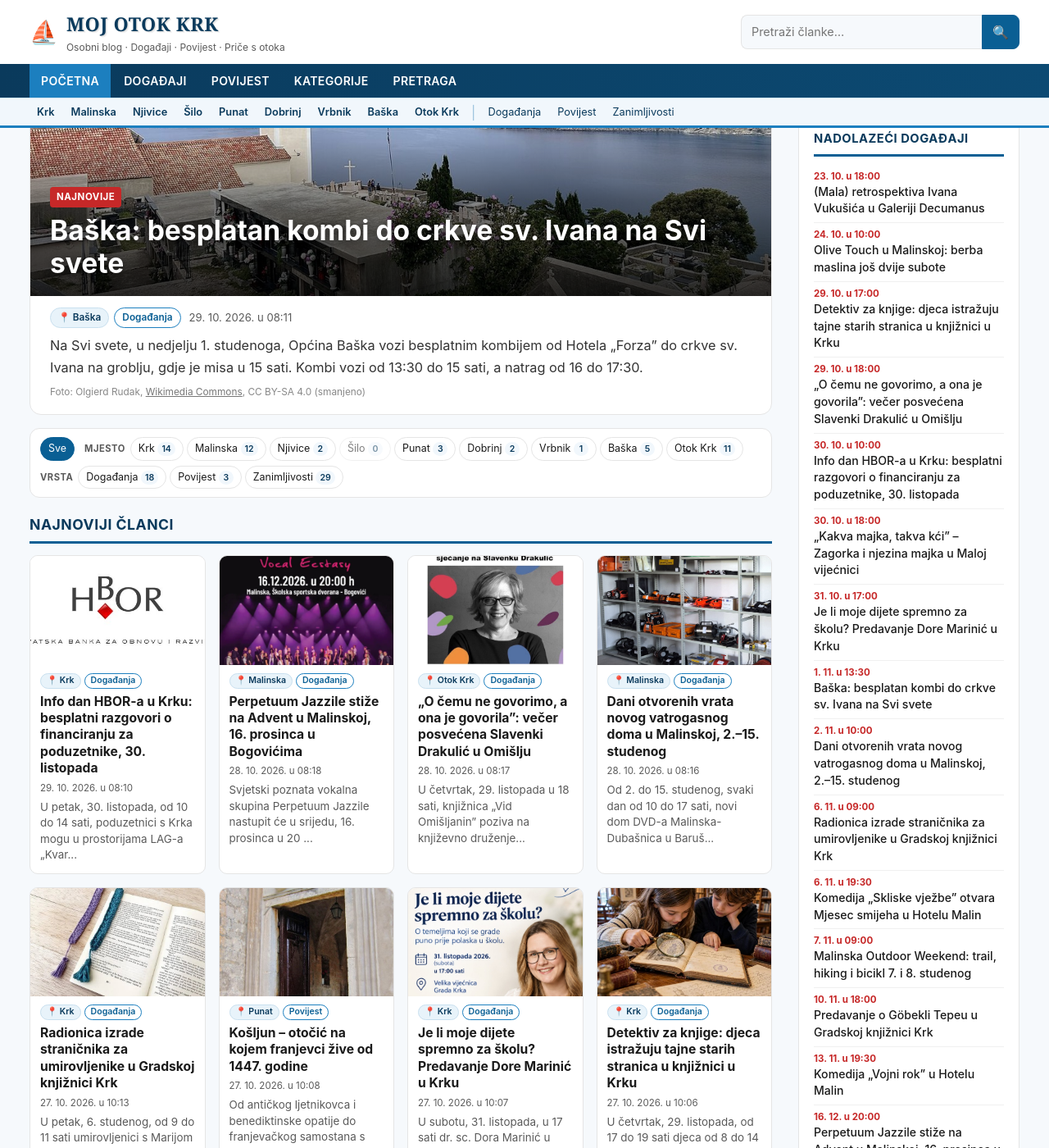
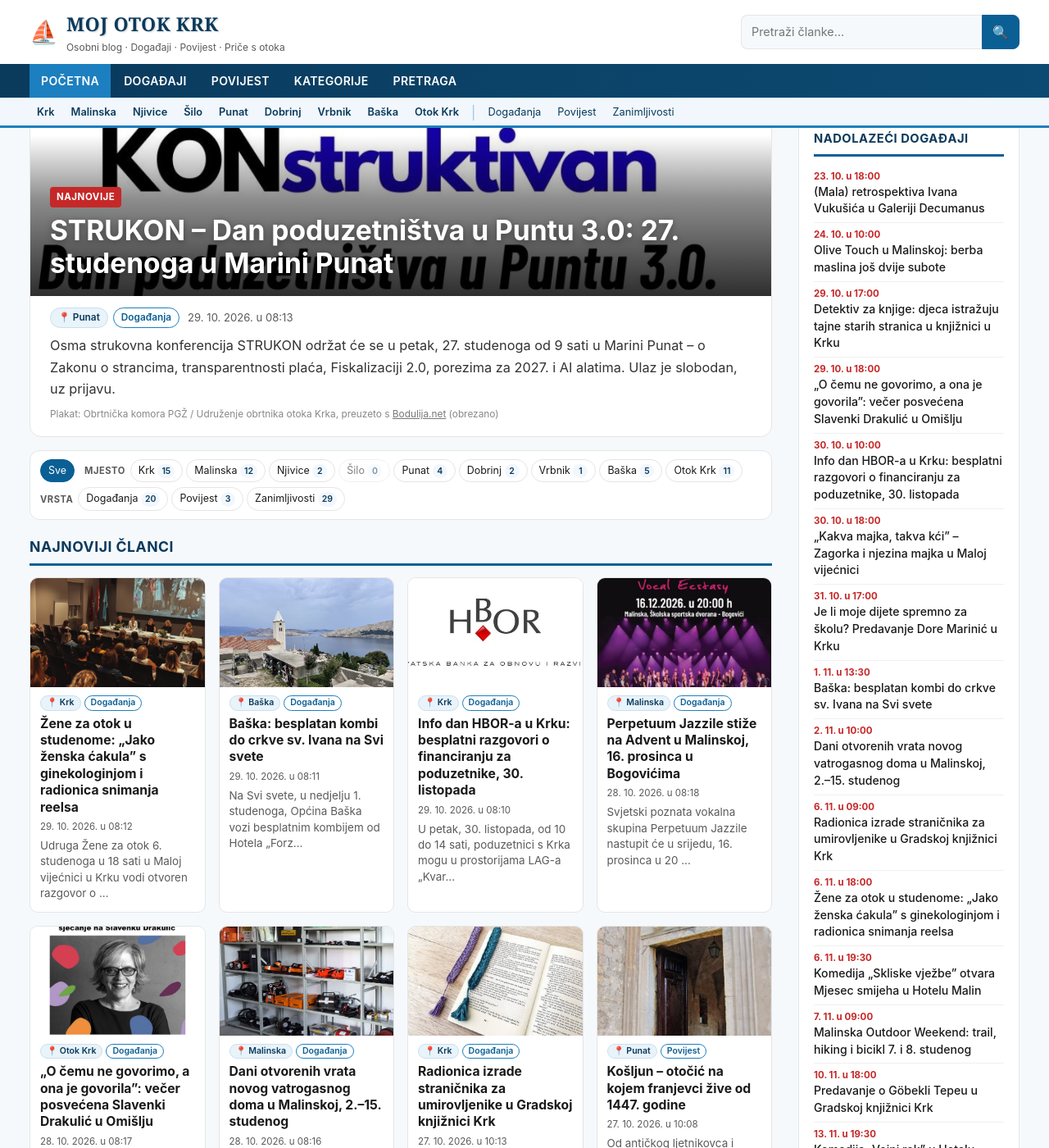
Before and after one commit to MojGK/moj-otok-krk, a Jekyll site: the page built from index.md, in a window 1280 px wide and 1400 px high, scrolled down 268 px. Shown: the whole window at 82% size. Built offline with Jekyll 4.4.1, drawn with Linux system fonts in a browser that asks for light colours; some of the changed text lies outside the part shown.

Commit message:
Najave: Žene za otok (6. i 13. 11.), STRUKON u Puntu 27. 11.

```diff
--- /dev/null
+++ b/_posts/2026-10-29-strukon-dan-poduzetnistva-punat-2026.md
@@ -0,0 +1,39 @@
+---
+layout: post
+title: "STRUKON – Dan poduzetništva u Puntu 3.0: 27. studenoga u Marini Punat"
+date: 2026-10-29 08:13:00 +0100
+location: Punat
+type: Događanja
+categories: [Punat, Događanja]
+event_date: 2026-11-27 09:00:00 +0100
+event_place: Marina Punat
+excerpt: Osma strukovna konferencija STRUKON održat će se u petak, 27. studenoga od 9 sati u Marini Punat – o Zakonu o strancima, transparentnosti plaća, Fiskalizaciji 2.0, porezima za 2027. i AI alatima. Ulaz je slobodan, uz prijavu.
+image: /assets/images/strukon-punat-2026.jpg
+image_alt: "Plakat konferencije „Dan poduzetništva u Puntu 3.0.”, Marina Punat, 27. 11. 2026."
+image_credit: "Plakat: Obrtnička komora PGŽ / Udruženje obrtnika otoka Krka, preuzeto s [Bodulija.net](https://bodulija.net/8-strukovna-konferencija-strukon-dan-poduzetnistva-u-puntu-3-0/) (obrezano)"
+source: "[Bodulija.net](https://bodulija.net/8-strukovna-konferencija-strukon-dan-poduzetnistva-u-puntu-3-0/)"
+---
+
+Osma strukovna konferencija STRUKON održat će se u petak, 27. studenoga od 9 sati u Marini Punat – o Zakonu o strancima, transparentnosti plaća, Fiskalizaciji 2.0, porezima za 2027. i AI alatima. Ulaz je slobodan, uz prijavu.
+
+Ovo je treće izdanje u Puntu, nakon 2024. i 2025. Kako kažu organizatori, tema poduzetništva je „neiscrpna”. Pogledajte popis tema i vidjet ćete da svaki obrtnik i iznajmljivač ima nešto što ga muči.
+
+## Teme
+
+- mjere za razvoj poduzetništva **Općine Punat**,
+- izmjene i dopune **Zakona o strancima**,
+- **EU direktiva o transparentnosti plaća** i njezina primjena kroz izmjene Zakona o radu,
+- **Fiskalizacija 2.0** i bazne cijene,
+- **porezne novosti za 2027.**,
+- **AI alati** u svakodnevnom poslovanju.
+
+U panel raspravi „Poduzetnički triptih: iskustva, izazovi i vizija 3.0.” razgovarat će **Đurđica Mostarčić, Nina Gregović, Jasna Rilović i Josip Brusić**. Konferenciju moderira **Ermina Duraj**, predsjednica Primorsko-istarske podružnice Hrvatske udruge za odnose s javnošću.
+
+## Praktično
+
+- **Kada:** petak, **27. studenoga 2026.**, od **9 sati**
+- **Gdje:** **Marina Punat**
+- **Ulaz:** slobodan; zbog ograničenog broja mjesta **prijava je obavezna** putem [Google obrasca](https://docs.google.com/forms/d/e/1FAIpQLSffQaOz-T2BFYSvjN2rCr5AuL6UO8BH2dCa7y1rv60uQi_KXQ/viewform) (poveznica iz objave na Boduliji)
+- **Organizatori:** Obrtnička komora Primorsko-goranske županije i Udruženje obrtnika otoka Krka; partner i domaćin je Općina Punat
+
+*Izvor: Bodulija.net (28. 10. 2026.).*
--- /dev/null
+++ b/_posts/2026-10-29-zene-za-otok-zenska-cakula-reels.md
@@ -0,0 +1,40 @@
+---
+layout: post
+title: "Žene za otok u studenome: „Jako ženska ćakula” s ginekologinjom i radionica snimanja reelsa"
+date: 2026-10-29 08:12:00 +0100
+location: Krk
+type: Događanja
+categories: [Krk, Događanja]
+event_date: 2026-11-06 18:00:00 +0100
+event_place: Mala vijećnica, Krk
+excerpt: Udruga Žene za otok 6. studenoga u 18 sati u Maloj vijećnici u Krku vodi otvoren razgovor o ženskom zdravlju s doc. dr. sc. Lanom Glavan, a 13. studenoga slijedi edukacija Ivane Predovan o snimanju reelsa. Besplatno, uz prijavu.
+image: /assets/images/zene-za-otok-predavanje.jpg
+image_alt: "Publika na jednom od ranijih predavanja u dvorani"
+image_credit: "Foto: via [Bodulija.net](https://bodulija.net/zene-za-otok-u-studenome-donose-razgovor-o-zenskom-zdravlju-i-edukaciju-o-snimanju-reelsa/)"
+source: "[Bodulija.net](https://bodulija.net/zene-za-otok-u-studenome-donose-razgovor-o-zenskom-zdravlju-i-edukaciju-o-snimanju-reelsa/)"
+---
+
+Udruga Žene za otok 6. studenoga u 18 sati u Maloj vijećnici u Krku vodi otvoren razgovor o ženskom zdravlju s doc. dr. sc. Lanom Glavan, a 13. studenoga slijedi edukacija Ivane Predovan o snimanju reelsa. Besplatno, uz prijavu.
+
+Prošlo predavanje Udruge o odgoju popunilo se do zadnjeg mjesta, pa ne bih odgađao prijavu.
+
+## 6. 11.: Jako ženska ćakula – razgovor s ginekologinjom
+
+Gošća je **doc. dr. sc. Lana Glavan**, specijalistica ginekologije i opstetricije te subspecijalistica ginekološke onkologije. Zamišljeno je kao opušten razgovor u kojem se može pitati sve ono što se u ordinaciji ne stigne ili ne usudi: o preventivnim pregledima, ginekološkim tegobama i temama o kojima se inače premalo govori. Ili, kako kažu organizatorice, „nijedno pitanje o ženskom zdravlju nije nevažno”.
+
+- **Kada:** petak, **6. studenoga 2026.**, u **18 sati**
+- **Gdje:** **Mala vijećnica**, Krk
+
+## 13. 11.: Kako snimiti reel koji ljudi pogledaju do kraja
+
+Praktičnu edukaciju vodi **Ivana Predovan**. Naučit ćete kako pronaći ideju za reel, privući pažnju u prve tri sekunde, snimiti dobar video samo mobitelom i napisati popratni tekst, a bit će riječi i o statistici objava i organizaciji rada. Svi sudionici dobivaju praktični podsjetnik za buduća snimanja. Namijenjeno je poduzetnicama, obrtnicima, iznajmljivačima, udrugama i svima koji žele bolje komunicirati na mrežama.
+
+- **Kada:** petak, **13. studenoga 2026.** – **točno vrijeme i mjesto još nisu objavljeni** (izvor kaže samo „na Krku”)
+
+## Prijava
+
+Oba su događanja **besplatna**, ali zbog ograničenog broja mjesta **prijava je obavezna** na [zenezaotok@gmail.com](mailto:zenezaotok@gmail.com). U prijavi navedite ime i prezime te naziv događanja – možete se prijaviti na jedno ili oba.
+
+„Pozivamo sve zainteresirane da nam se pridruže, postave pitanja, steknu nova znanja i iskoriste priliku za druženje i povezivanje”, poručuju iz Udruge.
+
+*Izvor: Bodulija.net (28. 10. 2026.). Kad se objave vrijeme i mjesto edukacije 13. 11., dopunit ću objavu.*
```
Also changed, not shown: _posts/2026-10-29-info-dan-hbor-krk.md (+1 -1 lines), assets/images/strukon-punat-2026.jpg (added), assets/images/zene-za-otok-predavanje.jpg (added).
